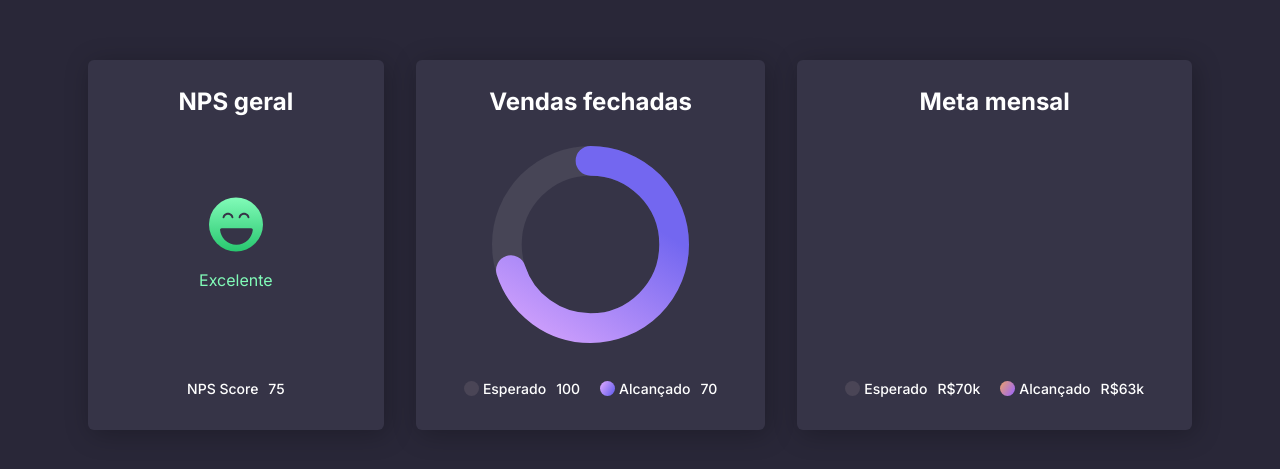
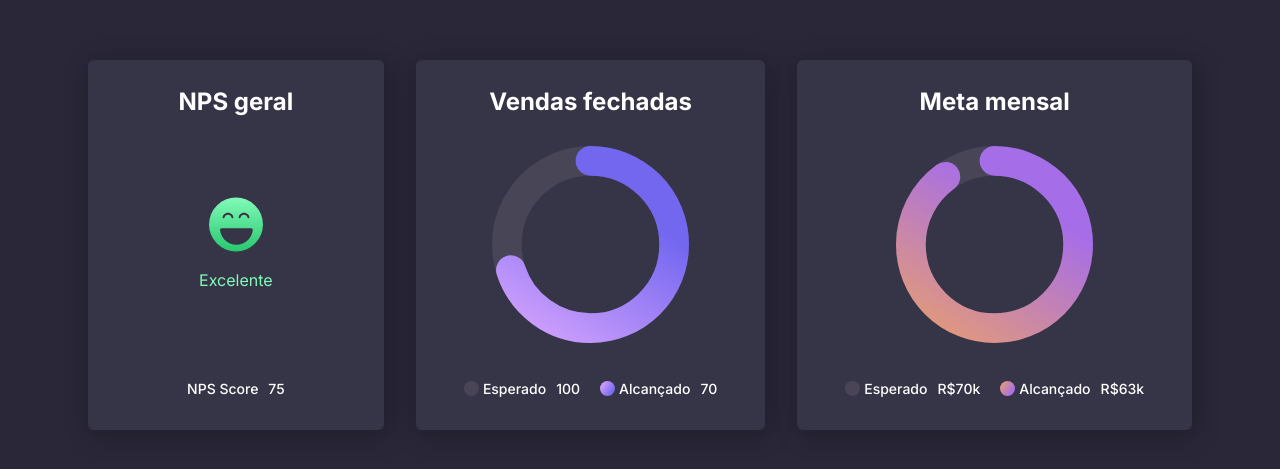
Before and after one commit to MorenaNobre/Bora-Codar-Desafios, a website: page 08-dashboard/index.html in a window 1280 px wide. Shown: the part 155-624 px from the top of the page. Drawn offline with Linux system fonts and the light colour scheme.

Commit message:
Second svg - progress bar

```diff
--- a/08-dashboard/index.html
+++ b/08-dashboard/index.html
@@ -80,7 +80,36 @@
       </div>
       <div class="box target grid">
         <div class="top">Meta mensal</div>
-        <div class="middle"></div>
+        <div class="middle">
+          <svg viewBox="0 0 232 232" style="--percentage: 90">
+            <circle
+              cx="50%"
+              cy="50%"
+              r="98.5"
+              opacity="0.1"
+              stroke="#d9d9d9"
+            ></circle>
+            <circle
+              cx="50%"
+              cy="50%"
+              r="98.5"
+              stroke="url(#paint0_linear_201_102)"
+            ></circle>
+            <defs>
+              <linearGradient
+                id="paint0_linear_201_102"
+                x1="1.97421e-07"
+                y1="82"
+                x2="154"
+                y2="178"
+                gradientUnits="userSpaceOnUse"
+              >
+                <stop stop-color="#DF9780" />
+                <stop offset="1" stop-color="#A66DE9" />
+              </linearGradient>
+            </defs>
+          </svg>
+        </div>
         <div class="bottom">
           <div class="item">
             <span>Esperado</span>
```
Also changed, not shown: 08-dashboard/assets/Ellipse2.svg (added).
